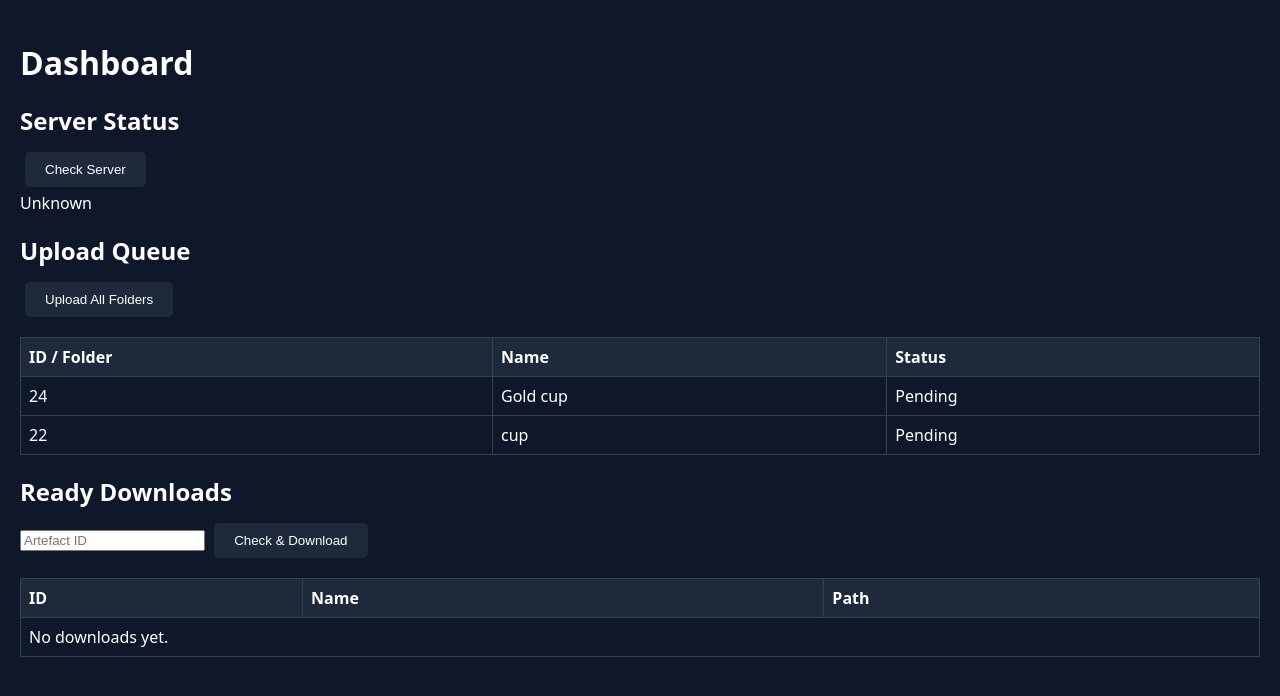
After one commit to fine-boop/robotics_innovation, a Flask app: page /remote in a window 1280 px wide. The commit adds this page. Shown: the top 696 px of the page. Run offline with Flask 3, Linux system fonts and the light colour scheme; data comes from the database, SQL or seed files in the repository.

Commit message:
improved view sites, server interaction from pi

```diff
--- a/v1-finished/localsite/shared_new/local/app.py
+++ b/v1-finished/localsite/shared_new/local/app.py
@@ -14,11 +14,17 @@ import sys
 import cv2
 import json
 import subprocess
+import requests
+import shutil
 
+ready_downloads = []
 
 init(autoreset=True)
 app = Flask(__name__)
 app.secret_key = secrets.token_hex(32)
+
+server_url = 'http://109.255.108.201'
+
 
 # Camera management and streaming/capture endpoints
 
@@ -554,23 +560,44 @@ def create_site():
             conn.close()
     return render_template('/create_site.html', users_names = users_names)
 
-@app.route('/sites', methods = ["GET", "POST"])
+@app.route('/sites', methods=["GET", "POST"])
 def browse_sites():
     # if not session['admin']:
-    #     print(console_log('User tried to access browse sites endpoint.', 'warn'))
     #     return redirect('/')
+
+    conn, cursor = init_conn()
+
+    # Only fetch SAFE fields for users
+    users = cursor.execute('SELECT id, email, name FROM users').fetchall()
+
+    sites = cursor.execute('SELECT id, name, owner FROM sites').fetchall()
+    artefacts = cursor.execute('SELECT * FROM artefacts').fetchall()
+    site_members = cursor.execute('SELECT * FROM site_members').fetchall()
+
+    conn.close()
+    return render_template(
+        'user_browse_sites.html',
+        sites=sites,
+        artefacts=artefacts,
+        site_members=site_members,
+        users=users
+    )
+
+
+@app.route('/admin', methods=['GET', 'POST'])
+def admin():
+    if not session['admin']:
+        print(console_log('User tried to access browse sites endpoint.', 'warn'))
+        return redirect('/')
     conn, cursor = init_conn()
     users = cursor.execute('SELECT * FROM users').fetchall()
     sites = cursor.execute('SELECT * FROM sites').fetchall()
     artefacts = cursor.execute('SELECT * FROM artefacts').fetchall()
     site_members = cursor.execute('SELECT * FROM site_members').fetchall()
-    print('sites:' + str(sites))
-    print('artefacts: ' + str(artefacts))
-    print('site members: ' + str(site_members))
-    print(cursor.execute('PRAGMA table_info(sites)').fetchall())
-    print(cursor.execute('PRAGMA table_info(artefacts)').fetchall())
-    print(cursor.execute('PRAGMA table_info(users)').fetchall())
-    return render_template('browse_sites.html', sites=sites, artefacts=artefacts, site_members=site_members, users=users)
+
+    return render_template('admin_browse_sites.html', sites=sites, artefacts=artefacts, site_members=site_members, users=users)
+
+
 
 
 @app.route('/log_artefact', methods = ["GET", "POST"])
@@ -831,6 +858,167 @@ def serve_photo(artefact_name, filename):
     return send_from_directory(directory, filename)
 
 
+
+@app.route('/remote', methods=["GET", "POST"])
+def remote():
+    return render_template('remote.html')
+
+
+
+@app.route('/upload_queue', methods=["GET", "POST"])
+def upload_queue():
+    conn, cursor = init_conn()
+    completion = []
+    folder_names = os.listdir('photos')
+    if not folder_names:
+        return jsonify({"queue": "empty"})
+    for folder in folder_names[:]:
+        int_name = int(folder)
+        name = cursor.execute('SELECT name FROM artefacts WHERE id = ?', (int_name,)).fetchone()[0]
+        os.system(f'zip -r zips/{folder}.zip photos/{folder}')
+        print(console_log(f'{session["email"]} zipped {folder}. Now in zips/{folder}.zip. Awaiting post to server_url...', 'info'))
+        with open(f'zips/{folder}.zip', 'rb') as f:
+            files = {"file": f}
+            resp = requests.post(f'{server_url}/upload/', files=files)
+            time.sleep(1)
+            if resp.status_code == 200:
+                print(console_log(f'{session["email"]} successfully uploaded {folder}.zip to server_url {server_url}', 'success'))
+            elif resp.status_code == 500:
+                print(console_log(f'{session["email"]} hit an error when uploading {folder}.zip to server_url {server_url}', 'error'))
+
+            completion.append({'name': folder, 'status': resp.status_code})
+            shutil.rmtree(f'photos/{folder}')
+    return jsonify(completion)
+
+@app.route('/get_queue')
+def get_queue():
+    conn, cursor = init_conn()
+    folder_names = os.listdir('photos')
+    queue = []
+    if not folder_names:
+        return jsonify({"queue": "empty"})
+
+    for folder in folder_names:
+        folder = int(folder)
+        name = cursor.execute('SELECT name FROM artefacts WHERE id = ?', (folder,)).fetchone()[0]
+        queue.append({"id": folder, "name": name})
+
+    return jsonify({"queue": queue})
+
+@app.route('/view_queue')
+def view_queue():
+    return render_template('view_queue.html')
+
+@app.route('/connect', methods=["GET"])
+def connect():
+    error = None
+    status = None
+
+    try:
+        r = requests.get(server_url, timeout=10)
+        status = r.status_code
+    except Exception as e:
+        print("Error when connecting!", e)
+        error = f"{str(e)}"
+    return jsonify({"status": status, "error": error})
+
+
+@app.route('/download')
+def main_download():
+    return jsonify(download())
+
+def download():
+    conn, cursor = init_conn()
+
+    successes = {
+    }
+    for artefact_id in ready_downloads[:]:
+        path = None
+        name = None
+        try:
+            name = cursor.execute('SELECT name FROM artefacts WHERE id = ?', (artefact_id,)).fetchone()[0]
+            r = requests.get(server_url + '/download/' + artefact_id, timeout=10)
+            r.raise_for_status()
+
+            path = f'/models/{artefact_id}'
+            with open(path, 'wb') as f:
+                f.write(r.content)
+            print(console_log(f'Successfully downloaded 3d model of {name}', 'success'))
+            successes[artefact_id] = {'path': path, 'name': name}
+            ready_downloads.remove(artefact_id)
+        except Exception as e:
+            print(console_log(f"Failed to download {artefact_id}: {e}", 'error'))
+        finally:
+            time.sleep(.5)
+
+    return successes
+
+
+@app.route('/check', methods=['POST'])
+def check():
+    try:
+        data = request.json
+        artefact_id = int(data.get('number'))
+        ready_downloads.append(artefact_id)
+        successes = download()
+        return jsonify(successes)
+    except Exception as e:
+        print(console_log('Error when server_url sending data', 'error'))
+
+
+#prototype
+# @app.route('/server_url', methods=['GET', 'POST'])
+# def server_url():
+#     url = '109.255.108.201'
+#     conn, cursor = init_conn()
+#     photos_dir = 'photos'
+#     queue = []
+#     status = False
+#     ready_to_download = False
+
+#     completion = []
+#     for folder in os.listdir(photos_dir):
+#         folder_path = os.path.join(photos_dir, folder)
+#         queue.append(folder)
+
+
+#     if request.method == 'POST':
+#         if 'connect' in request.form:
+#             try:
+#                 print(console_log(f'Connecting to {url}', 'info'))
+#                 r = requests.get('http//' +url, timeout=5)
+#                 if r.status == 200:
+#                     print(console_log('server_url is online!', 'info'))
+
+#                 else:
+#                     print(console_log('server_url is offline!', 'info'))
+#             except Exception as e:
+#                 print(console_log(f'Error when connecting to server_url, {str(e)}', 'info'))
+
+#         elif 'upload' in request.form:
+#             #uploading
+#             if not queue:
+#                 flash('There are is nothing in queue!')
+#                 return redirect('/server_url')
+#             #zip and upload each folder individually
+#             for folder in queue:
+#                 os.system(f'zip -r {folder}.zip {folder}')
+#                 with open(f'{folder}.zip', 'rb') as f:
+#                     files = {"file": f}
+#                     resp = requests.post(f'{url}/upload/', files=files)
+#                     time.sleep(1)
+#                     completion.append(resp.status_code, folder)
+#                     return render_template('server_url.html', completion=completion, queue=queue)
+
+#         elif 'download' in request.form:
+#             check = requests.get('http://'+ url + '/check')
+#             ready_to_download = check.text
+#             if ready_to_download == 'nothing':
+#                 conn.close()
+#                 return render_template('server_url.html', ready_to_download=False)
+
+
+
 @app.route('/photos_list/<artefact_name>')
 def photos_list(artefact_name):
     # Resolve artefact id like other endpoints
@@ -886,17 +1074,9 @@ def save_artefact():
     return jsonify({'ok': True, 'redirect': url_for('log_artefact')})
 
 
-@app.route('/admin', methods=["GET", "POST"])
-def admin():
-    if not session['admin'] and request.method == 'POST':
-        email = request.form.get('email')
-        password = request.form.get('password')
-    if not session['admin']:
-        return render_template('admin_login.html')
-
-
+print('SERVER' + server_url)
 
 if __name__ == '__main__':
-    print(console_log('Starting server', 'info'))
+    print(console_log('Starting server_url', 'info'))
     init_db()
     app.run(debug=False)
--- a/v1-finished/localsite/shared_new/local/templates/browse_sites.html
+++ b/v1-finished/localsite/shared_new/local/templates/admin_browse_sites.html
@@ -155,8 +155,6 @@ tr:hover {
 </style>
 </head>
 <body>
-<<<<<<< HEAD
-=======
     <header class="heading">
     <h1 style="color:black;">Browse sites & Artefacts</h1>
     <a href="/" class="heading1"><h4>Home</h4></a>
@@ -179,7 +177,6 @@ tr:hover {
     <input type="number" id="minArtefacts" placeholder="Min artefacts" min="0">
 
     <label><input type="checkbox" id="hasPassword"> Has password</label>
->>>>>>> 5b13855850cbeeb2bdb08db5b41077a25c0c6952
 
 <!-- Top Navigation -->
 <div class="heading">
@@ -219,7 +216,7 @@ tr:hover {
   Note: the server-side template engine should render JSON arrays here.
   If any of these variables are null/undefined the script will fallback to empty arrays.
 */
-const data = {
+const data = {/*  */
     sites: {{ sites|tojson }},
     artefacts: {{ artefacts|tojson }},
     users: {{ users|tojson }},
--- a/v1-finished/localsite/shared_new/local/templates/home.html
+++ b/v1-finished/localsite/shared_new/local/templates/home.html
@@ -71,6 +71,9 @@
             width: auto;
         }
     </style>
+
+
+
     <script>
         // First we get the viewport height and we multiple it by 1% to get a value for a vh unit
         let vh = window.screen.height * 0.01;
--- /dev/null
+++ b/v1-finished/localsite/shared_new/local/templates/remote.html
@@ -0,0 +1,161 @@
+<!DOCTYPE html>
+<html lang="en">
+<head>
+<meta charset="UTF-8">
+<title>AI / Upload Dashboard</title>
+<style>
+    body {
+        font-family: system-ui, sans-serif;
+        background-color: #0f172a;
+        color: white;
+        margin: 0;
+        padding: 20px;
+    }
+    h1, h2 {
+        margin-bottom: 10px;
+    }
+    button {
+        margin: 5px;
+        padding: 10px 20px;
+        background-color: #1e293b;
+        color: white;
+        border: none;
+        cursor: pointer;
+        border-radius: 5px;
+    }
+    button:hover {
+        background-color: #334155;
+    }
+    table {
+        width: 100%;
+        border-collapse: collapse;
+        margin-top: 15px;
+    }
+    th, td {
+        border: 1px solid #334155;
+        padding: 8px;
+        text-align: left;
+    }
+    th {
+        background-color: #1e293b;
+    }
+    .success { color: #4ade80; }
+    .error { color: #f87171; }
+    .info { color: #60a5fa; }
+</style>
+</head>
+<body>
+<h1>Dashboard</h1>
+
+<!-- Server Connection -->
+<h2>Server Status</h2>
+<button onclick="checkServer()">Check Server</button>
+<div id="server-status">Unknown</div>
+
+<!-- Upload Queue -->
+<h2>Upload Queue</h2>
+<button onclick="uploadQueue()">Upload All Folders</button>
+<table id="queue-table">
+    <thead>
+        <tr>
+            <th>ID / Folder</th>
+            <th>Name</th>
+            <th>Status</th>
+        </tr>
+    </thead>
+    <tbody>
+        <tr><td colspan="3">Loading queue...</td></tr>
+    </tbody>
+</table>
+
+<!-- Downloads -->
+<h2>Ready Downloads</h2>
+<input type="number" id="artefact-id" placeholder="Artefact ID">
+<button onclick="checkDownload()">Check & Download</button>
+<table id="download-table">
+    <thead>
+        <tr>
+            <th>ID</th>
+            <th>Name</th>
+            <th>Path</th>
+        </tr>
+    </thead>
+    <tbody>
+        <tr><td colspan="3">No downloads yet.</td></tr>
+    </tbody>
+</table>
+
+<script>
+async function checkServer() {
+    const resp = await fetch('/connect');
+    const data = await resp.json();
+    const div = document.getElementById('server-status');
+    if (data.status === 200) {
+        div.textContent = 'Server is ONLINE';
+        div.className = 'success';
+    } else {
+        div.textContent = 'Server offline: ' + (data.error || 'Unknown');
+        div.className = 'error';
+    }
+}
+
+async function loadQueue() {
+    const resp = await fetch('/get_queue');
+    const data = await resp.json();
+    const tbody = document.querySelector('#queue-table tbody');
+    tbody.innerHTML = '';
+
+    if (data.queue === "empty") {
+        tbody.innerHTML = '<tr><td colspan="3">Queue is empty</td></tr>';
+        return;
+    }
+
+    data.queue.forEach(item => {
+        const tr = document.createElement('tr');
+        tr.innerHTML = `<td>${item.id}</td><td>${item.name}</td><td id="status-${item.id}">Pending</td>`;
+        tbody.appendChild(tr);
+    });
+}
+
+async function uploadQueue() {
+    const resp = await fetch('/upload_queue', {method: 'POST'});
+    const data = await resp.json();
+
+    data.forEach(item => {
+        const statusCell = document.getElementById('status-' + item.name);
+        if (statusCell) {
+            statusCell.textContent = item.status === 200 ? 'Uploaded' : 'Failed';
+            statusCell.className = item.status === 200 ? 'success' : 'error';
+        }
+    });
+
+    loadQueue();  // refresh queue after upload
+}
+
+async function checkDownload() {
+    const artefactId = document.getElementById('artefact-id').value;
+    if (!artefactId) return alert('Enter an artefact ID');
+
+    const resp = await fetch('/check', {
+        method: 'POST',
+        headers: {'Content-Type': 'application/json'},
+        body: JSON.stringify({number: artefactId})
+    });
+    const data = await resp.json();
+    const tbody = document.querySelector('#download-table tbody');
+    tbody.innerHTML = '';
+
+    for (const id in data) {
+        const item = data[id];
+        const tr = document.createElement('tr');
+        tr.innerHTML = `<td>${id}</td><td>${item.name}</td><td>${item.path}</td>`;
+        tbody.appendChild(tr);
+    }
+}
+
+// Load queue automatically
+loadQueue();
+setInterval(loadQueue, 5000);
+</script>
+</body>
+</html>
```
Also changed, not shown: v1-finished/localsite/shared_new/local/templates/user_browse_sites.html (added, +293 -0 lines).
